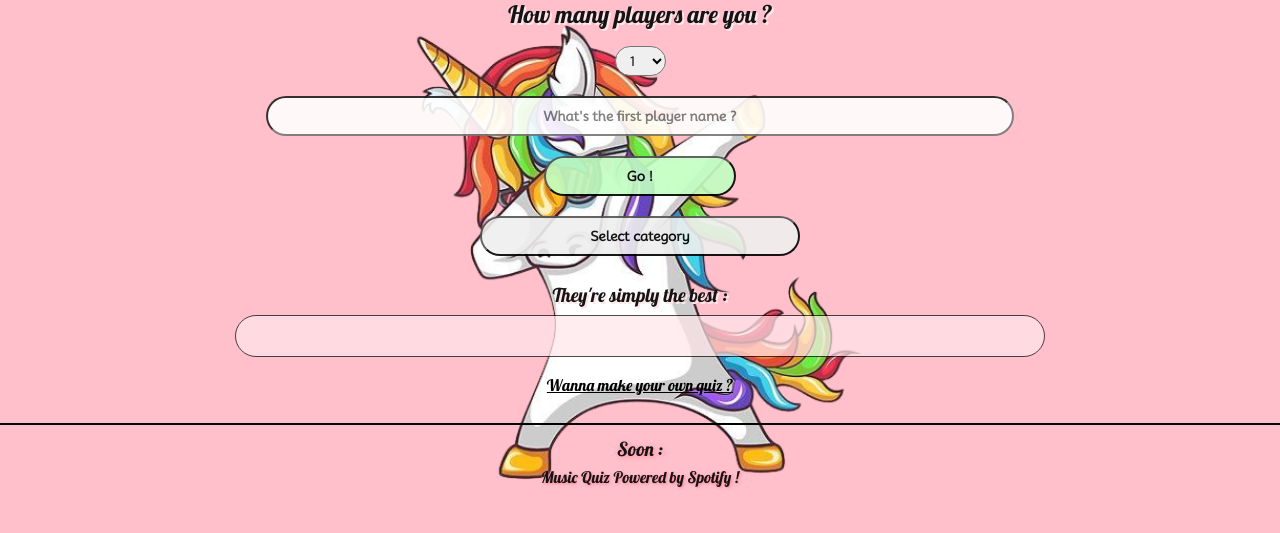
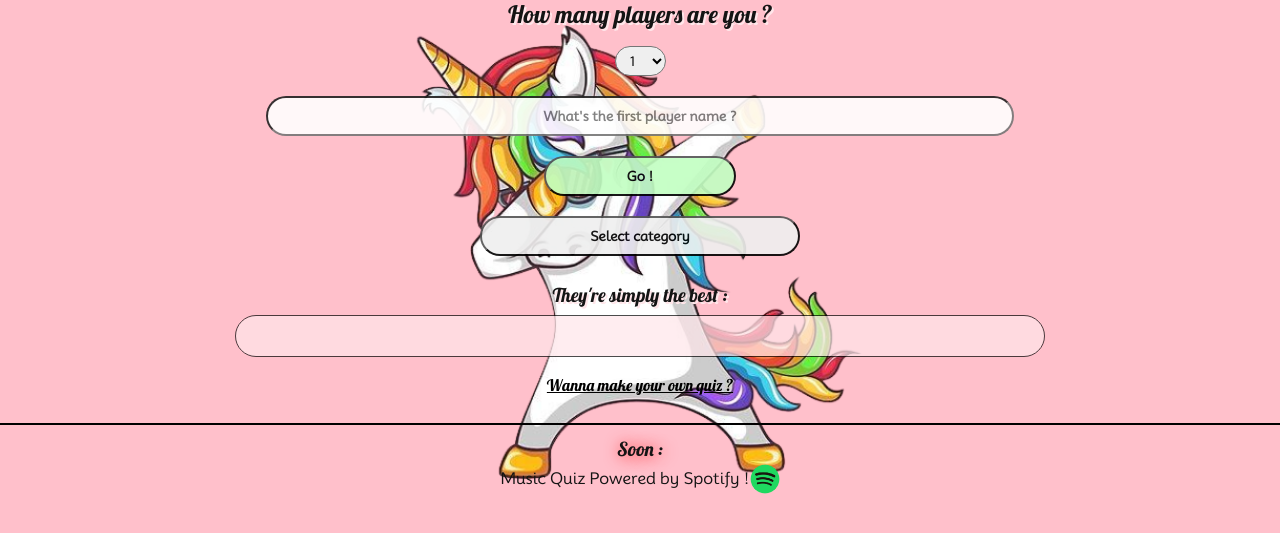
Before and after one commit to Arkayve/come-on-barbie-let-s-go-party, a PHP site: page / in a window 1280 px wide. Shown: the part 126-659 px from the top of the page. Run offline with PHP 8.4, Linux system fonts and the light colour scheme.

Commit message:
add spotify icon

```diff
--- a/assets/css/style.css
+++ b/assets/css/style.css
@@ -248,12 +248,19 @@ h3 {
 .soon {
     border-top: solid 2px var(--black);
     margin-top: 10px;
+    margin-bottom: 5px;
     padding-top: 15px;
-    text-shadow: 1px 1px 5px var(--bg-red);
+    text-shadow: 1px 1px 15px rgba(255, 0, 0, 0.788);
 }
 
-.soon-p {
-    font-family: var(--primary-font);
-    text-shadow: 1px 1px 3px var(--bg-red);
+.soon-spotify {
+    display: flex;
+    justify-content: center;
+    align-items: center;
     padding-bottom: 15px;
 }
+
+.img-spotify {
+    width: 30px;
+    height: 30px;
+}
--- a/index.html
+++ b/index.html
@@ -82,7 +82,10 @@
 
                 <a id="own-quiz" class="own-quiz" href="#">Wanna make your own quiz ?</a>
                 <h3 id="soon" class="soon">Soon :</h3>
-                <p id="soon-p" class="soon-p">Music Quiz Powered by Spotify !</p>
+                <div class="soon-spotify">
+                    <p id="soon-p" class="soon-p">Music Quiz Powered by <span class="spotify">Spotify !</span></p>
+                    <img src="assets/img/icone-spotify.png" alt="icone Spotify" class="img logo img-spotify">
+                </div>
 
             </section>
 
```
Also changed, not shown: assets/img/icone-spotify.png (added).
